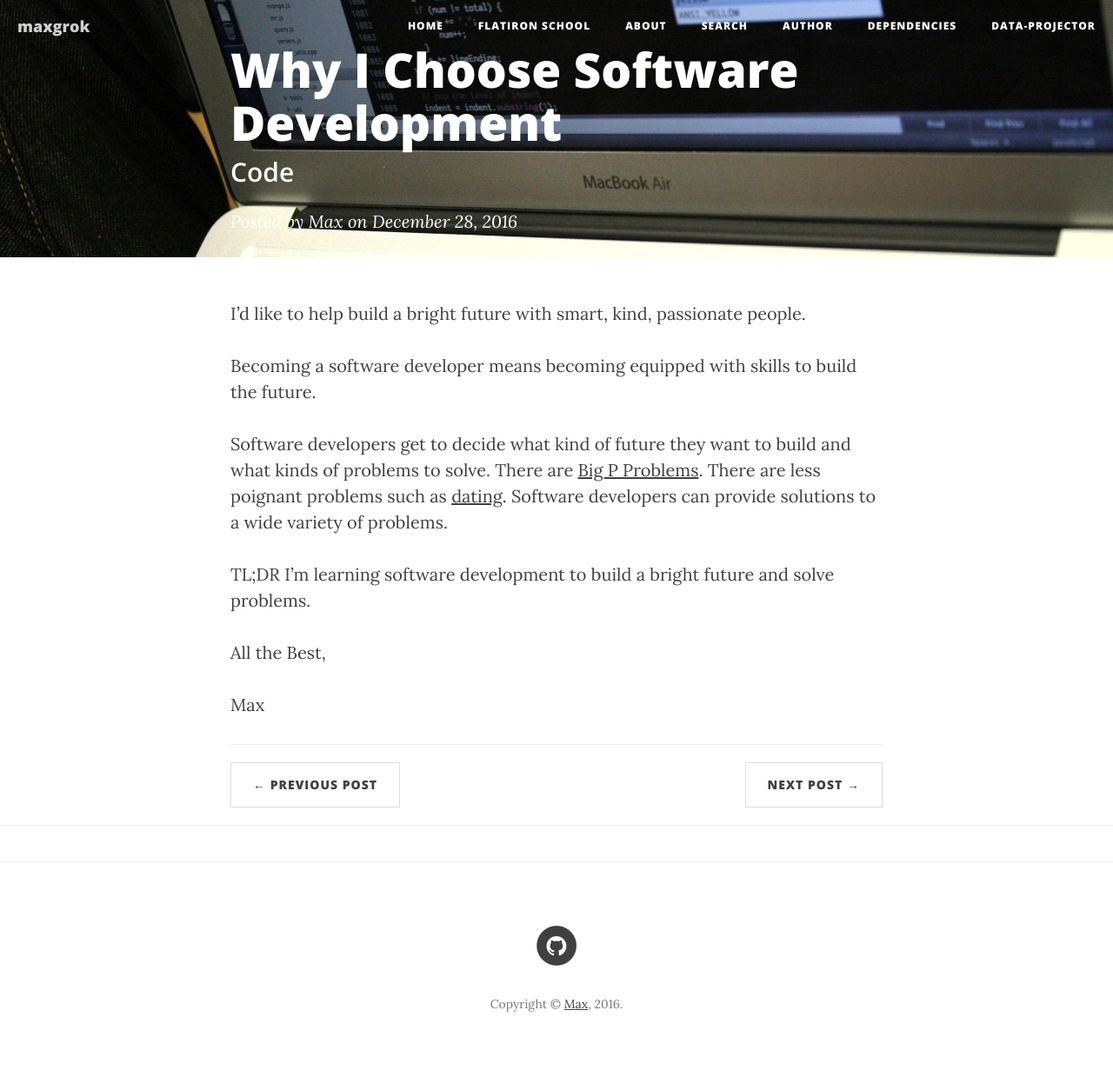
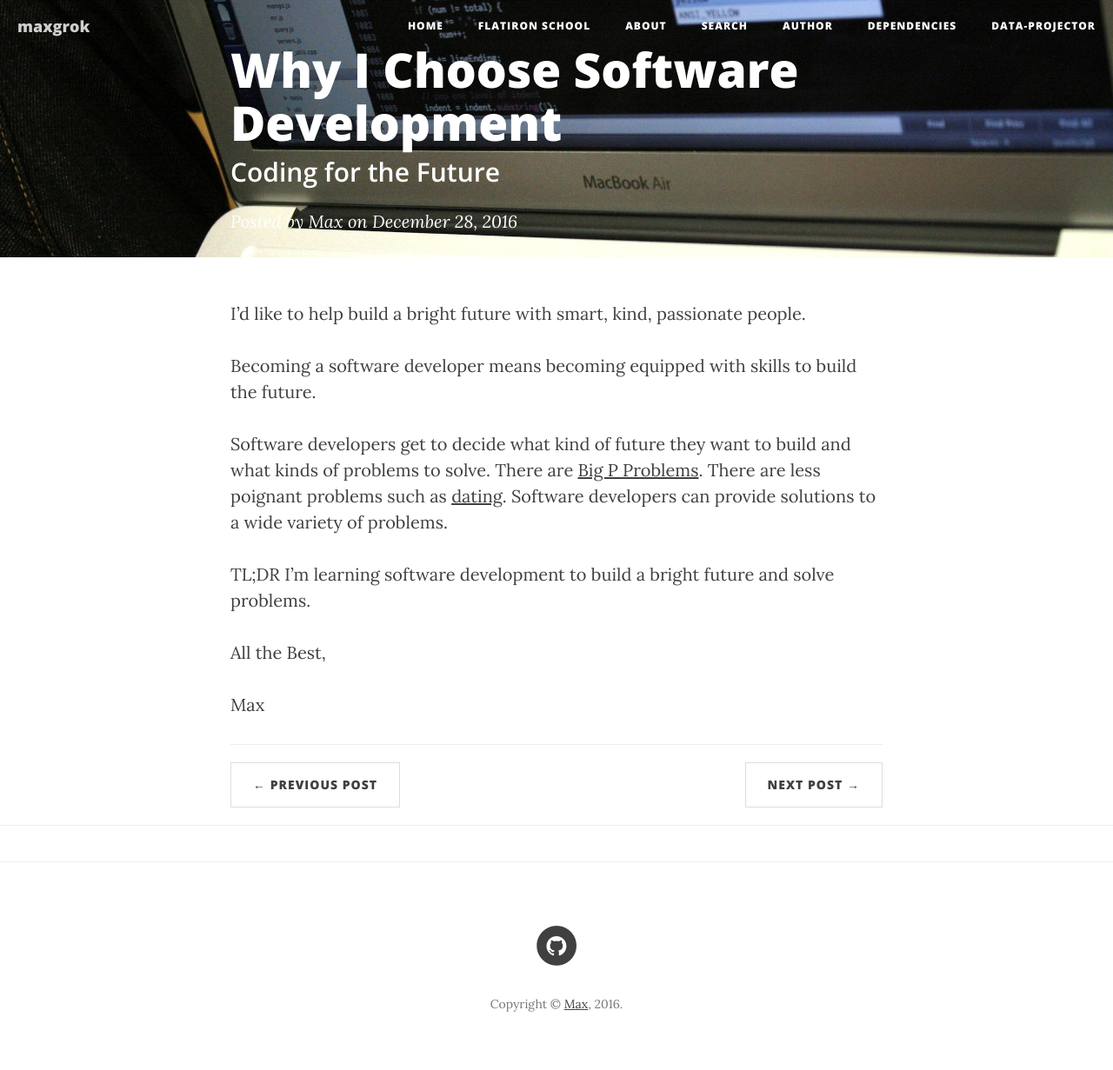
Before and after one commit to maxgrok/maxgrok.github.io_oldversion, a Jekyll site: the page built from _posts/2016-12-28-why-software-development.markdown, in a window 1280 px wide. Shown: the whole page at 87% size. Built offline with Jekyll 4.4.1, drawn with Linux system fonts in a browser that asks for light colours; nearby versions of some CDN libraries; comment, search, counter and statistics services are not loaded.

Commit message:
Editing subtitle

```diff
--- a/_posts/2016-12-28-why-software-development.markdown
+++ b/_posts/2016-12-28-why-software-development.markdown
@@ -3,7 +3,7 @@ layout:     notebook
 title:      Why I Choose Software Development
 author:     Max
 tags: 		post
-subtitle:   Code
+subtitle:   Coding for the Future
 category:   Code
 ---
 
```
